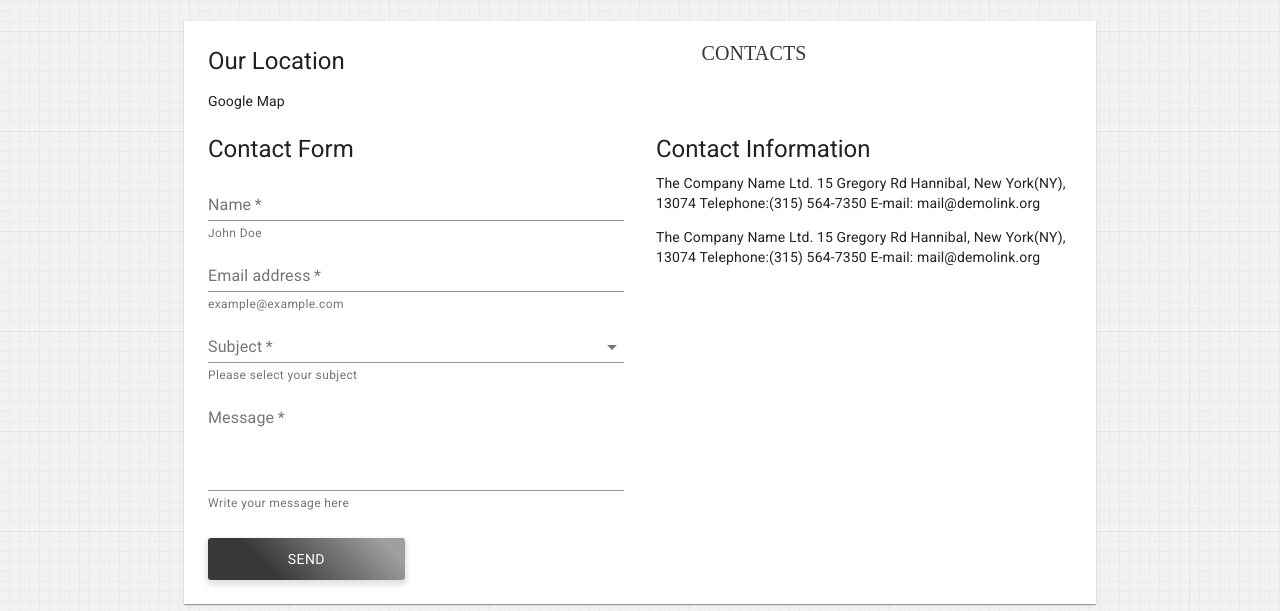
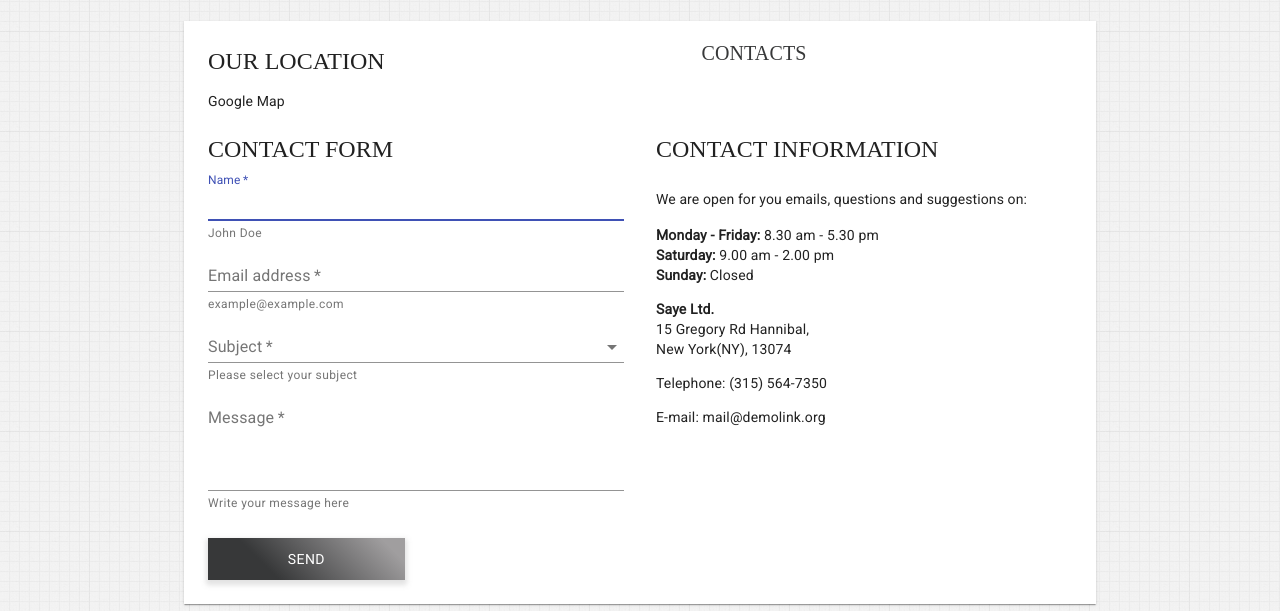
Before and after one commit to egidum/saye-site, a Gatsby site: page /contacts in a window 1280 px wide. Shown: the part 179-790 px from the top of the page. Built offline with nearby package versions, Linux system fonts and the light colour scheme; Gatsby itself is replaced by a stand-in of ours.

Commit message:
contact info

```diff
--- a/src/components/ContactForm.js
+++ b/src/components/ContactForm.js
@@ -34,11 +34,15 @@ const useStyles = makeStyles(theme => ({
       marginRight: theme.spacing(1),
     },
   },
+  title: {
+    fontFamily: 'Cuprum',
+    textTransform: 'uppercase',
+  },
   btn: {
     marginTop: theme.spacing(3),
     background: 'linear-gradient(45deg, #373839 30%, #A09E9F 90%)',
     border: 0,
-    borderRadius: 3,
+    borderRadius: 0,
     boxShadow: '0 3px 5px 2px rgba(160, 158, 159, .3)',
     color: 'white',
     height: 42,
@@ -56,7 +60,7 @@ export default function ContactForm() {
 
   return (
     <React.Fragment>
-      <Typography variant="h5" gutterBottom>
+      <Typography className={classes.title} variant="h5" gutterBottom>
         Contact Form
       </Typography>
       <form
@@ -72,6 +76,7 @@ export default function ContactForm() {
         <input type="hidden" name="form-name" value="contact" />
         <TextField
           id="standard-basic"
+          autoFocus
           label="Name"
           helperText="John Doe"
           fullWidth
--- a/src/components/Header.js
+++ b/src/components/Header.js
@@ -4,6 +4,7 @@
 import Box from '@material-ui/core/Box'
 import Paper from '@material-ui/core/Paper'
 import CardMedia from '@material-ui/core/CardMedia'
+import Hidden from '@material-ui/core/Hidden'
 
 import NavButton from './NavButton'
 
@@ -35,11 +36,13 @@
         <Grid item xs>
           <Box component="nav">
             <Grid container direction="row" justify="center">
-              <NavButton title="Company" to="/" />
-              <NavButton title="Services" to="/services" />
-              <NavButton title="Solutions" />
-              <NavButton title="Stories" />
-              <NavButton title="Contacts" to="/contacts" />
+              <Hidden smDown>
+                <NavButton title="Company" to="/" />
+                <NavButton title="Services" to="/services" />
+                <NavButton title="Solutions" />
+                <NavButton title="Stories" />
+                <NavButton title="Contacts" to="/contacts" />
+              </Hidden>
             </Grid>
           </Box>
         </Grid>
--- a/src/components/SiteLinks.js
+++ b/src/components/SiteLinks.js
@@ -8,7 +8,7 @@ const useStyles = makeStyles({
   link: {
     textDecoration: 'none',
     color: '#a09e9f',
-    padding: '3rem 1rem 0 0',
+    padding: '0.5rem 1rem 0.5rem 0',
   },
 })
 
@@ -16,7 +16,7 @@ export default function SiteLinks() {
   const classes = useStyles()
 
   return (
-    <Box component="section">
+    <Box component="section" display="flex" flexWrap="wrap">
       <Link className={classes.link} to={'/'}>
         <Typography variant="caption">Company</Typography>
       </Link>
--- a/src/pages/contacts.js
+++ b/src/pages/contacts.js
@@ -10,9 +10,23 @@ import ContactForm from '../components/ContactForm'
 
 const useStyles = makeStyles({
   root: {
-    minHeight: '60vh',
+    minHeight: '70vh',
     marginTop: '1rem',
     padding: '1.5rem',
+  },
+  title: {
+    fontFamily: 'Cuprum',
+    textTransform: 'uppercase',
+  },
+  address: {
+    '& p > a': {
+      textDecoration: 'none',
+      color: 'inherit',
+    },
+    '& p > a:hover, a:active': {
+      textDecoration: 'underline',
+      color: '#757575',
+    },
   },
 })
 
@@ -26,7 +40,7 @@ export default function Contacts() {
           <Paper className={classes.root} component="main" square>
             <Grid container spacing={2}>
               <Grid component="section" item xs={12} md={6}>
-                <Typography variant="h5" gutterBottom>
+                <Typography className={classes.title} variant="h5" gutterBottom>
                   Our Location
                 </Typography>
                 <p>Google Map</p>
@@ -38,25 +52,41 @@ export default function Contacts() {
               </Grid>
 
               <Grid component="section" item xs={12} md={6}>
-                <Typography variant="h5" gutterBottom>
+                <Typography className={classes.title} variant="h5" gutterBottom>
                   Contact Information
                 </Typography>
-                <Box component="address" fontStyle="normal">
-                  <Typography
-                    variant="body2"
-                    component="p"
-                    gutterBottom
+                <Box mt={3}>
+                  <Typography variant="subtitle2" gutterBottom>
+                    We are open for you emails, questions and suggestions on:
+                  </Typography>
+
+                  <p>
+                    <strong>Monday - Friday: </strong>8.30 am - 5.30 pm
+                    <br />
+                    <strong>Saturday: </strong>
+                    9.00 am - 2.00 pm
+                    <br />
+                    <strong>Sunday: </strong>
+                    Closed
+                  </p>
+
+                  <Box
+                    className={classes.address}
+                    component="address"
                     fontStyle="normal"
                   >
-                    The Company Name Ltd. 15 Gregory Rd Hannibal, New York(NY),
-                    13074 Telephone:(315) 564-7350 E-mail: mail@demolink.org
-                  </Typography>
-                </Box>
-                <Box component="address" fontStyle="normal">
-                  <p>
-                    The Company Name Ltd. 15 Gregory Rd Hannibal, New York(NY),
-                    13074 Telephone:(315) 564-7350 E-mail: mail@demolink.org
-                  </p>
+                    <p>
+                      <strong>Saye Ltd.</strong>
+                      <br /> 15 Gregory Rd Hannibal, <br />
+                      New York(NY), 13074
+                    </p>
+                    <p>
+                      Telephone: <a href="tel: #"> (315) 564-7350</a>
+                    </p>
+                    <p>
+                      E-mail: <a href="mailto: #">mail@demolink.org</a>
+                    </p>
+                  </Box>
                 </Box>
               </Grid>
             </Grid>
```
